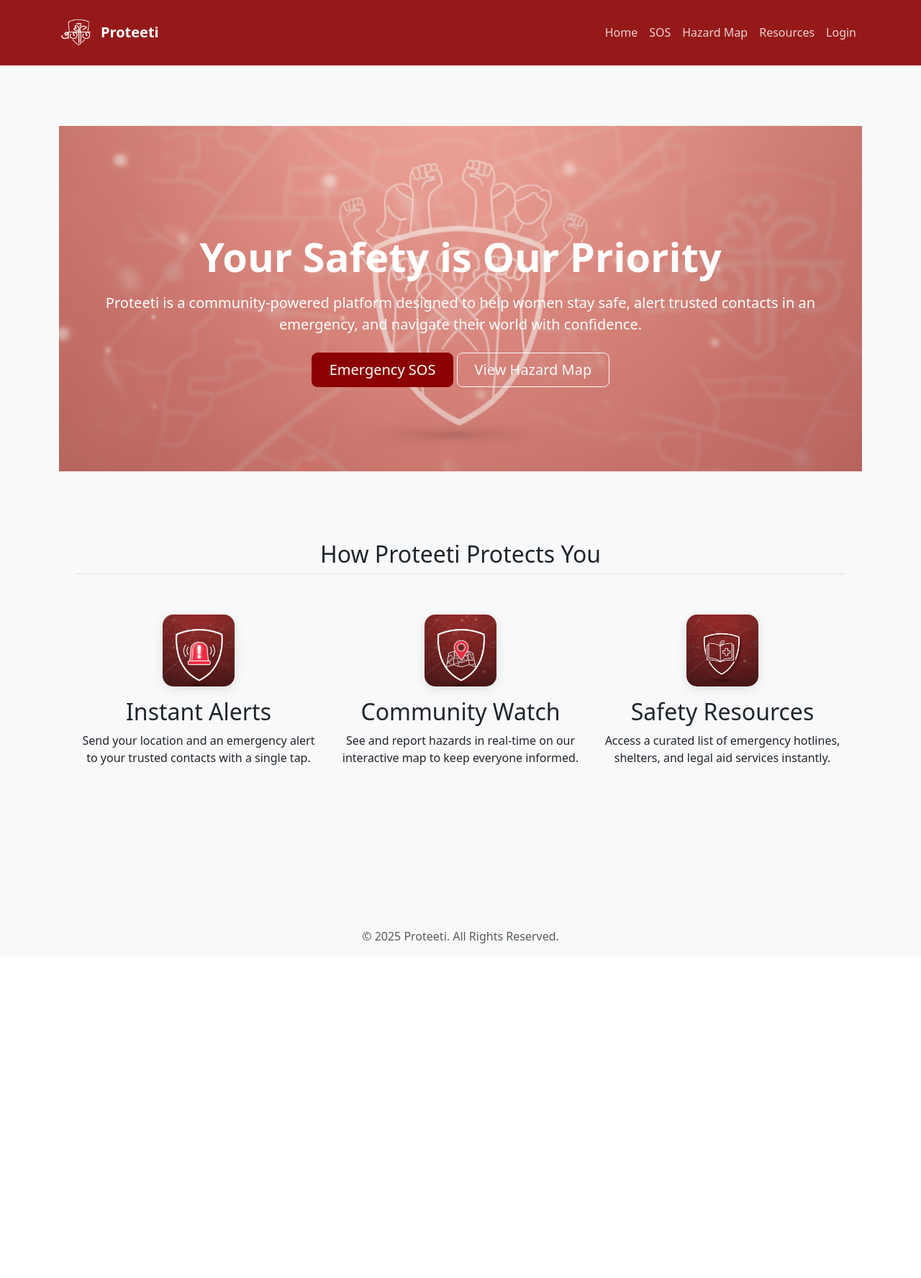
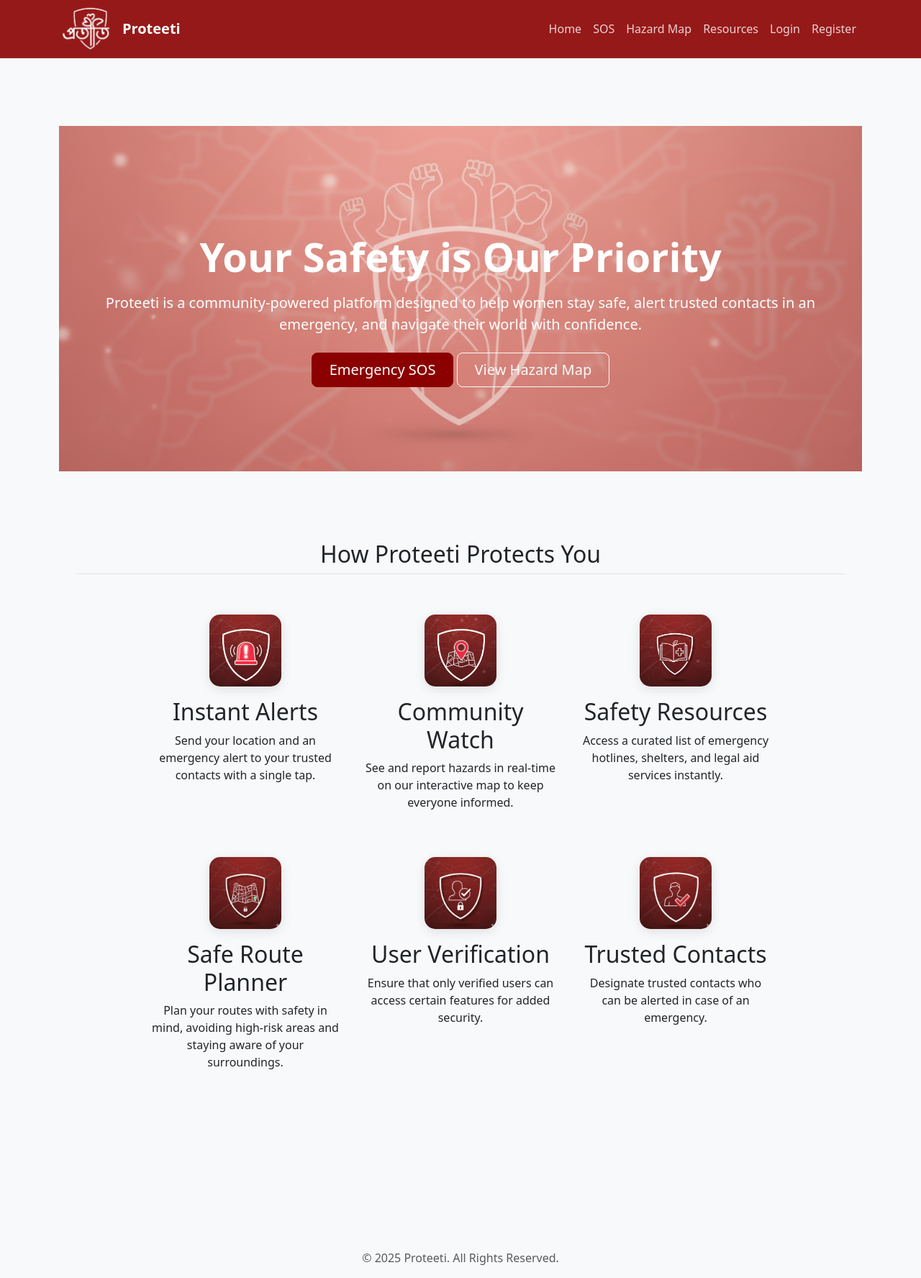
Before and after one commit to ShyamaliDas/Proteeti, a Flask app: page / in a window 1280 px wide. Shown: the whole page at 72% size. Before the commit the page ends 1311 px from the top, so only its background shows below. Run offline with Flask 3, Linux system fonts and the light colour scheme.

Commit message:
UI changes + some more

```diff
--- a/Proteeti/app/app.py
+++ b/Proteeti/app/app.py
@@ -4,7 +4,7 @@ import os
 from datetime import datetime
 
 app = Flask(__name__)
-app.secret_key = 'proteeti_secret_key_2025'  # Change this for production!
+app.secret_key = 'proteeti'
 
 # File paths for data storage
 USERS_FILE = 'data/users.json'
@@ -123,7 +123,6 @@ def send_sos():
 
         sos_data = request.get_json()
 
-        # Log the SOS alert (you can save this to a file too)
         print("🔴 SOS ALERT RECEIVED:")
         print(f"User: {session.get('username')}")
         print(f"Location: {sos_data.get('lat')}, {sos_data.get('lng')}")
@@ -163,7 +162,7 @@ def submit_report():
         reports.append(new_report)
         save_reports(reports)
 
-        print("📍 NEW HAZARD REPORT SAVED:")
+        print("NEW HAZARD REPORT SAVED:")
         print(f"User: {new_report['username']}")
         print(f"Location: {new_report['lat']}, {new_report['lng']}")
         print(f"Category: {new_report['category']}")
@@ -190,4 +189,5 @@ if __name__ == '__main__':
     if not os.path.exists(REPORTS_FILE):
         save_reports([])
 
-    app.run(debug=True)
+
+    app.run(host="0.0.0.0", port=5000, debug=True)
--- a/Proteeti/app/static/css/style.css
+++ b/Proteeti/app/static/css/style.css
@@ -5,7 +5,7 @@ body {
 
 /* Navbar Enhancements */
 .navbar {
-    background: rgba(139, 0, 0, 0.9);
+    background: #8b0000e6;
     backdrop-filter: blur(10px);
     -webkit-backdrop-filter: blur(10px);
     border-bottom: 1px solid rgba(255, 255, 255, 0.1);
@@ -13,9 +13,23 @@ body {
     transition: all 0.3s ease-in-out;
 }
 
+/* Custom CSS for navbar logo */
+.navbar-brand {
+  max-width: 200px;
+  padding: 0;
+}
+
 .navbar-brand img {
-    height: 50px;
-    width: 50px;
+  height: 80px; /* Adjust as needed */
+  width: auto;
+  max-width: 100%;
+  object-fit: contain;
+}
+
+.navbar {
+  min-height: 80px;
+  padding-top: 0;
+  padding-bottom: 0;
 }
 
 .navbar .nav-link {
--- a/Proteeti/app/templates/base.html
+++ b/Proteeti/app/templates/base.html
@@ -29,6 +29,7 @@
                 {% else %}
                     <li class="nav-item"><a class="nav-link" href="/login">Login</a></li>
                 {% endif %}
+                <li class="nav-item"><a class="nav-link" href="/register">Register</a></li>
             </ul>
         </div>
     </div>
--- a/Proteeti/app/templates/index.html
+++ b/Proteeti/app/templates/index.html
@@ -12,23 +12,45 @@
 <section class="py-5 bg-light">
     <div class="container px-4 py-5" id="featured-3">
         <h2 class="pb-2 border-bottom text-center">How Proteeti Protects You</h2>
-        <div class="row g-4 py-5 row-cols-1 row-cols-lg-3">
-            <div class="feature col text-center">
+        <div class="row g-4 py-5 justify-content-center">
+            <!-- First Row -->
+            <div class="col-12 d-flex justify-content-center flex-wrap">
+                <div class="feature col-md-3 text-center mx-3 mb-4">
                     <img src="{{ url_for('static', filename='img/alert-icon.png') }}" alt="Instant Alerts" class="feature-icon mb-3">
                     <h3 class="fs-2">Instant Alerts</h3>
                     <p>Send your location and an emergency alert to your trusted contacts with a single tap.</p>
                 </div>
-            <div class="feature col text-center">
+                <div class="feature col-md-3 text-center mx-3 mb-4">
                     <img src="{{ url_for('static', filename='img/map-icon.png') }}" alt="Community Watch" class="feature-icon mb-3">
                     <h3 class="fs-2">Community Watch</h3>
                     <p>See and report hazards in real-time on our interactive map to keep everyone informed.</p>
                 </div>
-            <div class="feature col text-center">
+                <div class="feature col-md-3 text-center mx-3 mb-4">
                     <img src="{{ url_for('static', filename='img/resources-icon.png') }}" alt="Safety Resources" class="feature-icon mb-3">
                     <h3 class="fs-2">Safety Resources</h3>
                     <p>Access a curated list of emergency hotlines, shelters, and legal aid services instantly.</p>
                 </div>
             </div>
+
+            <!-- Second Row -->
+            <div class="col-12 d-flex justify-content-center flex-wrap">
+                <div class="feature col-md-3 text-center mx-3 mb-4">
+                    <img src="{{ url_for('static', filename='img/route-icon.png') }}" alt="Safe Route Planner" class="feature-icon mb-3">
+                    <h3 class="fs-2">Safe Route Planner</h3>
+                    <p>Plan your routes with safety in mind, avoiding high-risk areas and staying aware of your surroundings.</p>
+                </div>
+                <div class="feature col-md-3 text-center mx-3 mb-4">
+                    <img src="{{ url_for('static', filename='img/ver-icon.png') }}" alt="User Verification" class="feature-icon mb-3">
+                    <h3 class="fs-2">User Verification</h3>
+                    <p>Ensure that only verified users can access certain features for added security.</p>
+                </div>
+                <div class="feature col-md-3 text-center mx-3 mb-4">
+                    <img src="{{ url_for('static', filename='img/verify-icon.png') }}" alt="Contacts" class="feature-icon mb-3">
+                    <h3 class="fs-2">Trusted Contacts</h3>
+                    <p>Designate trusted contacts who can be alerted in case of an emergency.</p>
+                </div>
+            </div>
+        </div>
     </div>
 </section>
 {% endblock %}
--- a/Proteeti/run.py
+++ /dev/null
@@ -1,6 +0,0 @@
-from app import create_app
-
-app = create_app()
-
-if __name__ == "__main__":
-    app.run(debug=True)
--- a/Proteeti/users.json
+++ /dev/null
@@ -1 +0,0 @@
-{"abc": "12345678"}
```
Also changed, not shown: Proteeti/app/__init__.py (deleted, +0 -11 lines), Proteeti/app/routes.py (deleted, +0 -7 lines), Proteeti/data/reports.json (+54 -0 lines), Proteeti/data/users.json (+8 -0 lines), Proteeti/app/static/img/route-icon.png (added), Proteeti/app/static/img/ver-icon.png (added), Proteeti/app/static/img/verify-icon.png (added). Lines whose indentation alone changed are shown as unchanged.
